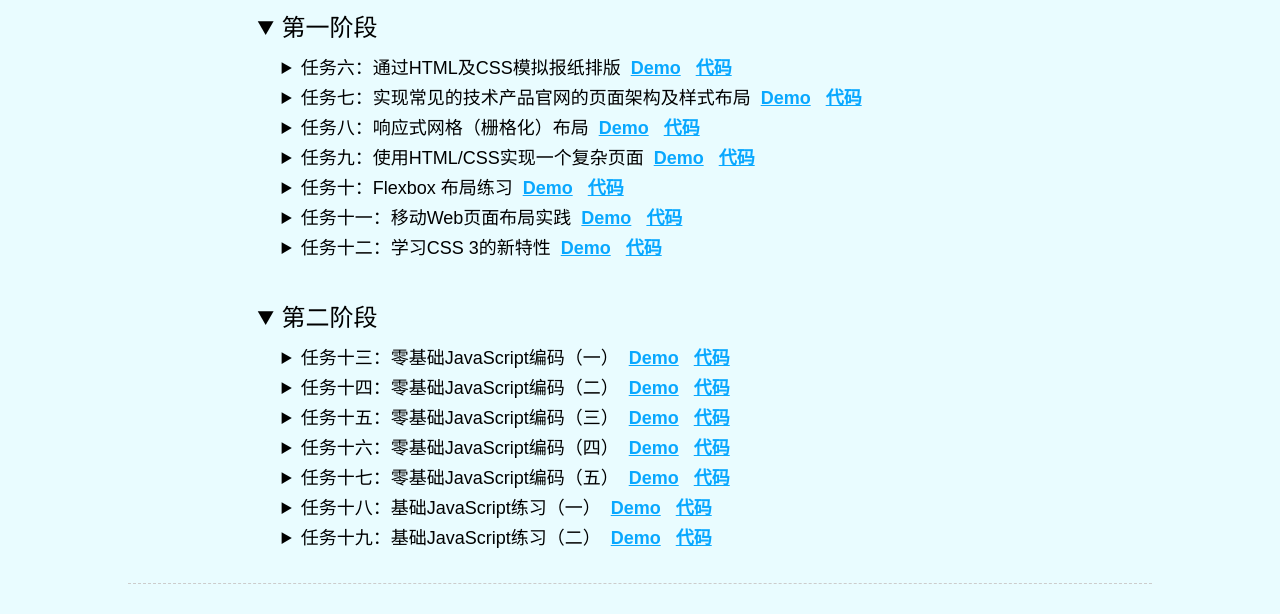
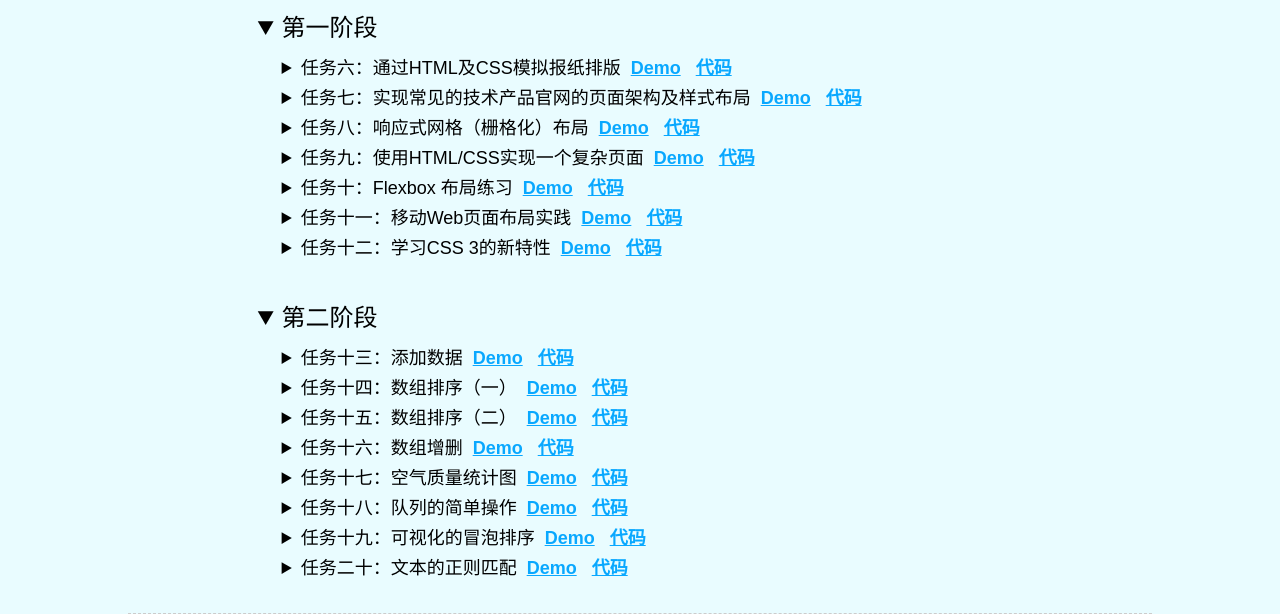
Before and after one commit to cnzsb/SFE, a website: page index.html in a window 1280 px wide. Shown: the part 144-758 px from the top of the page. Drawn offline with Linux system fonts and the light colour scheme.

Commit message:
add task 20 and rename JS's task

```diff
--- a/index.html
+++ b/index.html
@@ -87,39 +87,44 @@
 			<ul class="task-section">
 				<li>第二阶段</li>
 				<li>
-					任务十三：零基础JavaScript编码（一）
+					任务十三：添加数据
 					<a href="2016_spring/13.html" target="_blank">Demo</a>
 					<a href="https://github.com/cnzsb/ifetask/blob/master/2016_spring/13.html" target="_blank">代码</a>
 				</li>
 				<li>
-					任务十四：零基础JavaScript编码（二）
+					任务十四：数组排序（一）
 					<a href="2016_spring/14.html" target="_blank">Demo</a>
 					<a href="https://github.com/cnzsb/ifetask/blob/master/2016_spring/14.html" target="_blank">代码</a>
 				</li>
 				<li>
-					任务十五：零基础JavaScript编码（三）
+					任务十五：数组排序（二）
 					<a href="2016_spring/15.html" target="_blank">Demo</a>
 					<a href="https://github.com/cnzsb/ifetask/blob/master/2016_spring/15.html" target="_blank">代码</a>
 				</li>
 				<li>
-					任务十六：零基础JavaScript编码（四）
+					任务十六：数组增删
 					<a href="2016_spring/16/index.html" target="_blank">Demo</a>
 					<a href="http://github.com/cnzsb/ifetask/tree/master/2016_spring/16" target="_blank">代码</a>
 				</li>
 				<li>
-					任务十七：零基础JavaScript编码（五）
+					任务十七：空气质量统计图
 					<a href="2016_spring/17/index.html" target="_blank">Demo</a>
 					<a href="http://github.com/cnzsb/ifetask/tree/master/2016_spring/17" target="_blank">代码</a>
 				</li>
 				<li>
-					任务十八：基础JavaScript练习（一）
+					任务十八：队列的简单操作
 					<a href="2016_spring/18.html" target="_blank">Demo</a>
 					<a href="https://github.com/cnzsb/ifetask/blob/master/2016_spring/18.html" target="_blank">代码</a>
 				</li>
 				<li>
-					任务十九：基础JavaScript练习（二）
+					任务十九：可视化的冒泡排序
 					<a href="2016_spring/19.html" target="_blank">Demo</a>
 					<a href="https://github.com/cnzsb/ifetask/blob/master/2016_spring/19.html" target="_blank">代码</a>
+				</li>
+				<li>
+					任务二十：文本的正则匹配
+					<a href="2016_spring/20.html" target="_blank">Demo</a>
+					<a href="https://github.com/cnzsb/ifetask/blob/master/2016_spring/20.html" target="_blank">代码</a>
 				</li>
 			</ul>
 		</div>
```
